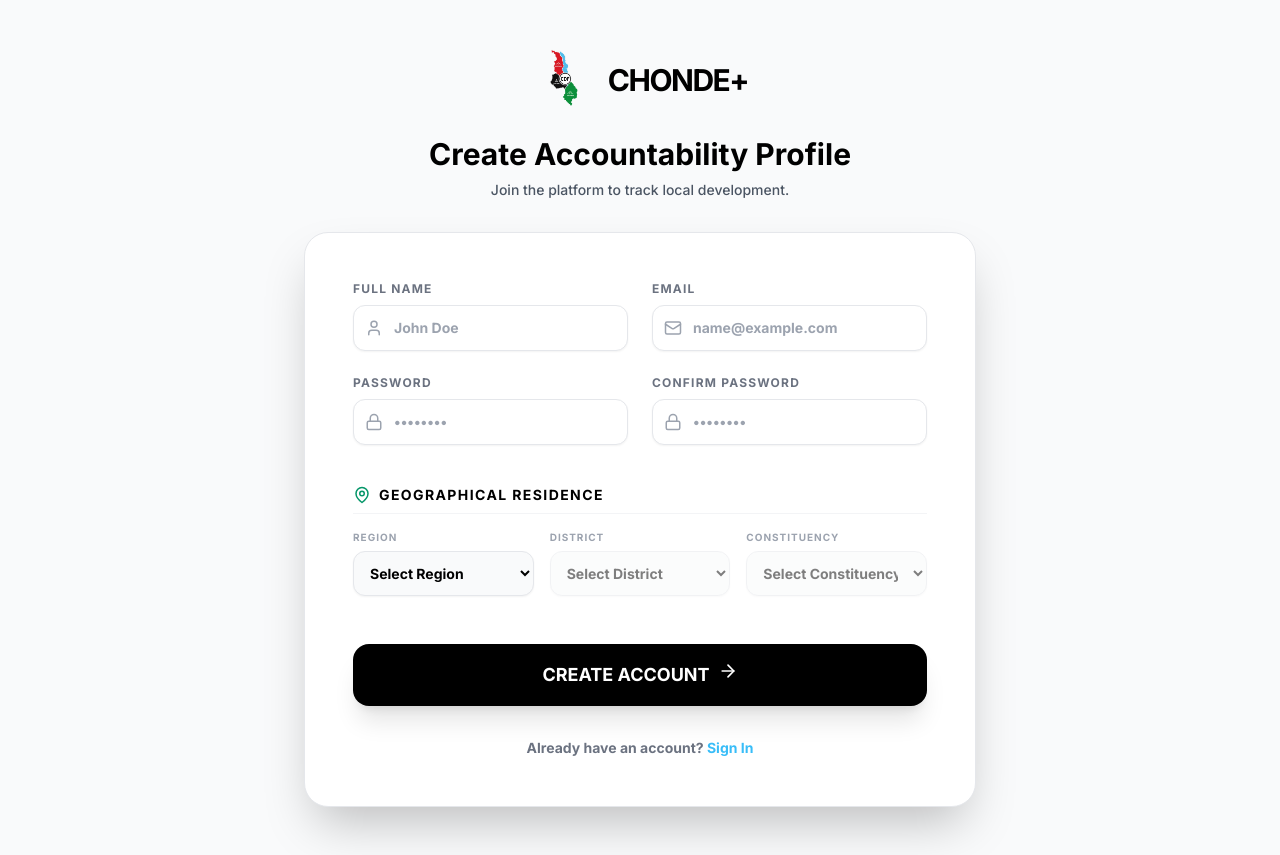
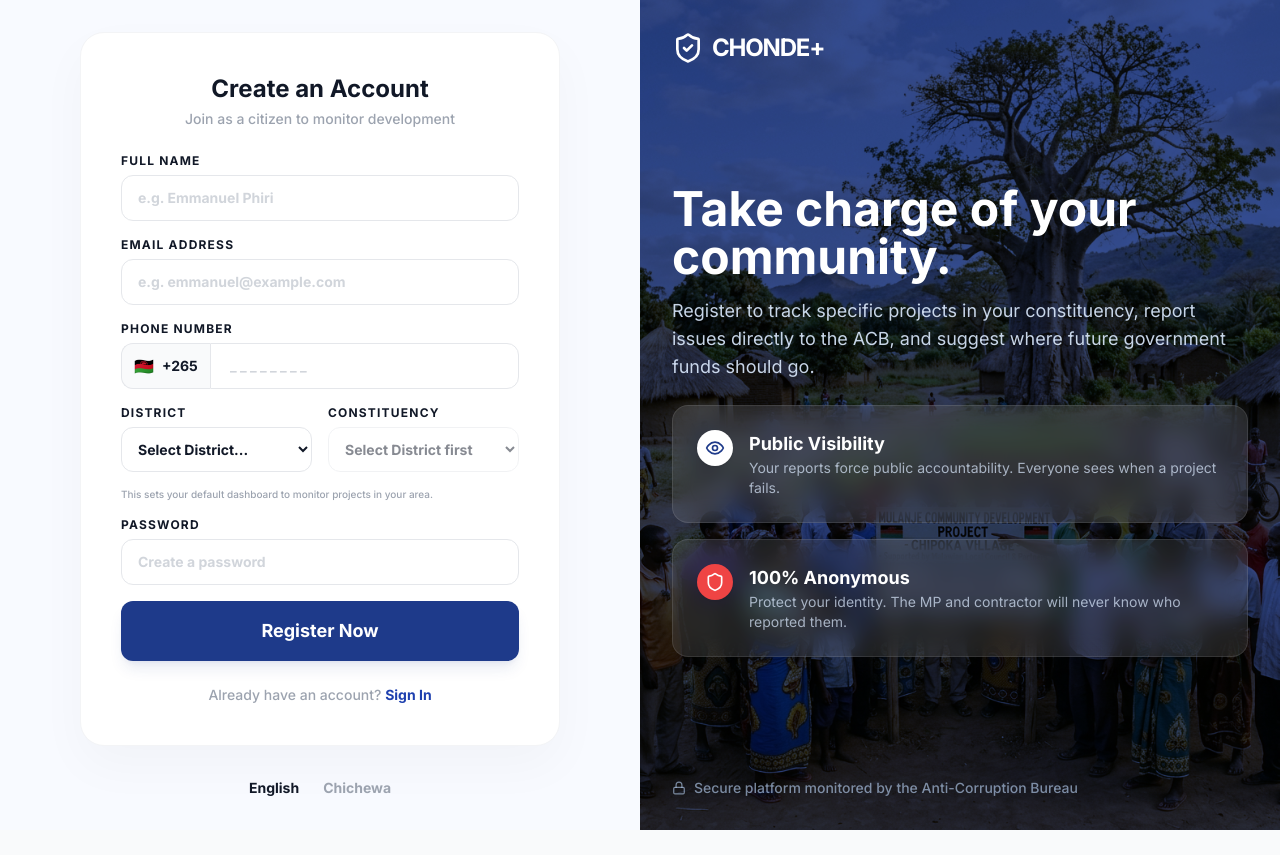
Before and after one commit to bsc-44-21/Chonde--Project, a React (Vite) app: page /signup in a window 1280 px wide. After the commit the page ends 830 px from the top, so only its background shows below. Built offline with nearby package versions, Linux system fonts and the light colour scheme; the HTML template or start-up script is replaced by a standard one.

Commit message:
Modified sign in and sign up screens

```diff
--- a/src/components/SignIn.jsx
+++ b/src/components/SignIn.jsx
@@ -198,7 +198,10 @@ const SignIn = () => {
             <div className="mt-8 text-center">
               <p className="text-sm font-medium text-gray-400">
                 Don't have an account?{' '}
-                <button className="text-blue-800 font-black hover:underline underline-offset-4">
+                <button
+                  onClick={() => navigate('/signup')}
+                  className="text-blue-800 font-black hover:underline underline-offset-4"
+                >
                   Register here
                 </button>
               </p>
--- a/src/components/SignUp.jsx
+++ b/src/components/SignUp.jsx
@@ -1,186 +1,256 @@
 import React, { useState, useEffect } from 'react';
 import { useNavigate } from 'react-router-dom';
-import { User, Mail, Lock, MapPin, Building2, ArrowRight } from 'lucide-react';
+import {
+  ShieldCheck,
+  Eye,
+  Lock,
+  ArrowRight,
+  User,
+  Phone,
+  MapPin,
+  Shield
+} from 'lucide-react';
 import { malawiData } from '../data/malawiData';
 
 const SignUp = () => {
   const navigate = useNavigate();
-  const [selectedRegion, setSelectedRegion] = useState('');
-  const [selectedDistrict, setSelectedDistrict] = useState('');
-  const [selectedConstituency, setSelectedConstituency] = useState('');
+  const [formData, setFormData] = useState({
+    fullName: '',
+    email: '',
+    phone: '',
+    district: '',
+    constituency: '',
+    password: ''
+  });
+  const [language, setLanguage] = useState('English');
+  const [allDistricts, setAllDistricts] = useState([]);
+  const [availableConstituencies, setAvailableConstituencies] = useState([]);
 
-  const [districts, setDistricts] = useState([]);
-  const [constituencies, setConstituencies] = useState([]);
+  // Flatten districts from malawiData
+  useEffect(() => {
+    const districts = [];
+    Object.values(malawiData).forEach(regionDistricts => {
+      districts.push(...Object.keys(regionDistricts));
+    });
+    setAllDistricts(districts.sort());
+  }, []);
+
+  // Update constituencies when district changes
+  useEffect(() => {
+    if (formData.district) {
+      let foundConstituencies = [];
+      Object.values(malawiData).forEach(regionDistricts => {
+        if (regionDistricts[formData.district]) {
+          foundConstituencies = regionDistricts[formData.district];
+        }
+      });
+      setAvailableConstituencies(foundConstituencies);
+    } else {
+      setAvailableConstituencies([]);
+    }
+  }, [formData.district]);
 
   const handleSubmit = (e) => {
     e.preventDefault();
-    // Simulate signup logic...
     navigate('/signin');
   };
 
-  // Handle Region Change
-  useEffect(() => {
-    if (selectedRegion) {
-      setDistricts(Object.keys(malawiData[selectedRegion]));
-      setSelectedDistrict('');
-      setConstituencies([]);
-      setSelectedConstituency('');
-    }
-  }, [selectedRegion]);
+  return (
+    <div className="min-h-screen flex font-inter overflow-hidden">
+      {/* Left Side - Sign Up Section (NOW ON THE LEFT) */}
+      <div className="w-full lg:w-1/2 bg-[#f8faff] flex flex-col items-center justify-center p-4 sm:p-8 relative">
+        <div className="w-full max-w-[480px]">
+          <div className="bg-white rounded-3xl shadow-[0_20px_50px_rgba(0,0,0,0.03)] p-6 sm:p-10 border border-gray-100">
+            <div className="text-center mb-6">
+              <h2 className="text-2xl font-black text-gray-900 mb-1">Create an Account</h2>
+              <p className="text-sm text-gray-400 font-medium">Join as a citizen to monitor development</p>
+            </div>
 
-  // Handle District Change
-  useEffect(() => {
-    if (selectedRegion && selectedDistrict) {
-      setConstituencies(malawiData[selectedRegion][selectedDistrict]);
-      setSelectedConstituency('');
-    }
-  }, [selectedRegion, selectedDistrict]);
+            <form onSubmit={handleSubmit} className="space-y-4">
+              {/* Full Name */}
+              <div className="space-y-1.5">
+                <label className="block text-xs font-black text-gray-900 uppercase tracking-widest">Full Name</label>
+                <input
+                  type="text"
+                  required
+                  className="w-full bg-white border border-gray-200 rounded-xl py-3 px-4 text-gray-900 placeholder-gray-300 focus:outline-none focus:ring-2 focus:ring-blue-600/20 focus:border-blue-600 transition-all font-bold text-sm"
+                  placeholder="e.g. Emmanuel Phiri"
+                  value={formData.fullName}
+                  onChange={(e) => setFormData({...formData, fullName: e.target.value})}
+                />
+              </div>
 
-  return (
-    <div className="min-h-screen bg-neutral-bg flex flex-col justify-center py-12 sm:px-6 lg:px-8">
-      <div className="sm:mx-auto sm:w-full sm:max-w-md">
-        <div className="flex flex-col items-center text-center">
-          <div className="flex items-center space-x-3 mb-6">
-            <div className="w-16 h-16 flex items-center justify-center overflow-hidden">
-              <img src="/logo.png" alt="Chonde+ Logo" className="w-full h-full object-contain" />
+              {/* Email Address */}
+              <div className="space-y-1.5">
+                <label className="block text-xs font-black text-gray-900 uppercase tracking-widest">Email Address</label>
+                <input
+                  type="email"
+                  required
+                  className="w-full bg-white border border-gray-200 rounded-xl py-3 px-4 text-gray-900 placeholder-gray-300 focus:outline-none focus:ring-2 focus:ring-blue-600/20 focus:border-blue-600 transition-all font-bold text-sm"
+                  placeholder="e.g. emmanuel@example.com"
+                  value={formData.email}
+                  onChange={(e) => setFormData({...formData, email: e.target.value})}
+                />
               </div>
-            <span className="font-black text-3xl tracking-tighter text-black uppercase">CHONDE+</span>
+
+              {/* Phone Number */}
+              <div className="space-y-1.5">
+                <label className="block text-xs font-black text-gray-900 uppercase tracking-widest">Phone Number</label>
+                <div className="flex">
+                  <div className="bg-gray-50 border border-gray-200 border-r-0 rounded-l-xl px-3 flex items-center space-x-2 text-sm font-bold text-gray-900">
+                    <span className="text-base">🇲🇼</span>
+                    <span>+265</span>
                   </div>
-          <h2 className="text-3xl font-black text-black">Create Accountability Profile</h2>
-          <p className="mt-2 text-sm text-gray-600 font-medium">
-            Join the platform to track local development.
+                  <input
+                    type="tel"
+                    required
+                    className="w-full bg-white border border-gray-200 rounded-r-xl py-3 px-4 text-gray-900 placeholder-gray-300 focus:outline-none focus:ring-2 focus:ring-blue-600/20 focus:border-blue-600 transition-all font-bold text-sm"
+                    placeholder=" _ _ _ _ _ _ _ _"
+                    maxLength={9}
+                    value={formData.phone}
+                    onChange={(e) => setFormData({...formData, phone: e.target.value.replace(/\D/g, '')})}
+                  />
+                </div>
+              </div>
+
+              {/* District & Constituency */}
+              <div className="grid grid-cols-2 gap-4">
+                <div className="space-y-1.5">
+                  <label className="block text-xs font-black text-gray-900 uppercase tracking-widest">District</label>
+                  <select
+                    required
+                    className="w-full bg-white border border-gray-200 rounded-xl py-3 px-3 text-gray-900 focus:outline-none focus:ring-2 focus:ring-blue-600/20 focus:border-blue-600 transition-all font-bold text-sm cursor-pointer"
+                    value={formData.district}
+                    onChange={(e) => setFormData({...formData, district: e.target.value, constituency: ''})}
+                  >
+                    <option value="">Select District...</option>
+                    {allDistricts.map(d => <option key={d} value={d}>{d}</option>)}
+                  </select>
+                </div>
+                <div className="space-y-1.5">
+                  <label className="block text-xs font-black text-gray-900 uppercase tracking-widest">Constituency</label>
+                  <select
+                    required
+                    disabled={!formData.district}
+                    className="w-full bg-white border border-gray-200 rounded-xl py-3 px-3 text-gray-900 focus:outline-none focus:ring-2 focus:ring-blue-600/20 focus:border-blue-600 transition-all font-bold text-sm disabled:opacity-50 cursor-pointer"
+                    value={formData.constituency}
+                    onChange={(e) => setFormData({...formData, constituency: e.target.value})}
+                  >
+                    <option value="">{formData.district ? "Select Constituency..." : "Select District first"}</option>
+                    {availableConstituencies.map(c => <option key={c} value={c}>{c}</option>)}
+                  </select>
+                </div>
+              </div>
+              <p className="text-[10px] text-gray-400 font-medium leading-tight">This sets your default dashboard to monitor projects in your area.</p>
+
+              {/* Password */}
+              <div className="space-y-1.5">
+                <label className="block text-xs font-black text-gray-900 uppercase tracking-widest">Password</label>
+                <input
+                  type="password"
+                  required
+                  className="w-full bg-white border border-gray-200 rounded-xl py-3 px-4 text-gray-900 placeholder-gray-300 focus:outline-none focus:ring-2 focus:ring-blue-600/20 focus:border-blue-600 transition-all font-bold text-sm"
+                  placeholder="Create a password"
+                  value={formData.password}
+                  onChange={(e) => setFormData({...formData, password: e.target.value})}
+                />
+              </div>
+
+              {/* Submit Button */}
+              <button
+                type="submit"
+                className="w-full bg-[#1e3a8a] text-white py-4 rounded-xl font-black text-lg shadow-lg shadow-blue-900/10 hover:bg-blue-900 transition-all active:scale-[0.98]"
+              >
+                Register Now
+              </button>
+            </form>
+
+            <div className="mt-6 text-center">
+              <p className="text-sm font-medium text-gray-400">
+                Already have an account?{' '}
+                <button
+                  onClick={() => navigate('/signin')}
+                  className="text-blue-800 font-black hover:underline underline-offset-4"
+                >
+                  Sign In
+                </button>
               </p>
             </div>
           </div>
 
-      <div className="mt-8 sm:mx-auto sm:w-full sm:max-w-2xl">
-        <div className="bg-white py-12 px-6 shadow-2xl sm:rounded-3xl border border-neutral-border sm:px-12">
-          <form className="space-y-6" onSubmit={handleSubmit}>
-            <div className="grid grid-cols-1 md:grid-cols-2 gap-6">
-              {/* Full Name */}
-              <div>
-                <label className="block text-xs font-black text-gray-500 uppercase tracking-widest mb-2">Full Name</label>
-                <div className="relative">
-                  <div className="absolute inset-y-0 left-0 pl-3 flex items-center pointer-events-none text-gray-400">
-                    <User size={18} />
-                  </div>
-                  <input type="text" required className="appearance-none block w-full pl-10 px-3 py-3 border border-gray-200 rounded-xl shadow-sm focus:ring-2 focus:ring-primary-light focus:border-transparent sm:text-sm font-bold text-black" placeholder="John Doe" />
-                </div>
-              </div>
-
-              {/* Email */}
-              <div>
-                <label className="block text-xs font-black text-gray-500 uppercase tracking-widest mb-2">Email</label>
-                <div className="relative">
-                  <div className="absolute inset-y-0 left-0 pl-3 flex items-center pointer-events-none text-gray-400">
-                    <Mail size={18} />
-                  </div>
-                  <input type="email" required className="appearance-none block w-full pl-10 px-3 py-3 border border-gray-200 rounded-xl shadow-sm focus:ring-2 focus:ring-primary-light focus:border-transparent sm:text-sm font-bold text-black" placeholder="name@example.com" />
+          {/* Language Selector */}
+          <div className="mt-8 flex justify-center items-center space-x-6">
+            <button
+              onClick={() => setLanguage('English')}
+              className={`text-sm font-black transition-colors ${
+                language === 'English' ? 'text-gray-900' : 'text-gray-400 hover:text-gray-600'
+              }`}
+            >
+              English
+            </button>
+            <button
+              onClick={() => setLanguage('Chichewa')}
+              className={`text-sm font-black transition-colors ${
+                language === 'Chichewa' ? 'text-gray-900' : 'text-gray-400 hover:text-gray-600'
+              }`}
+            >
+              Chichewa
+            </button>
           </div>
         </div>
       </div>
 
-            <div className="grid grid-cols-1 md:grid-cols-2 gap-6">
-              {/* Password */}
+      {/* Right Side - Hero Section (NOW ON THE RIGHT) */}
+      <div className="hidden lg:flex lg:w-1/2 relative bg-blue-900">
+        <div
+          className="absolute inset-0 bg-cover bg-center"
+          style={{ backgroundImage: "url('/auth-bg.png')" }}
+        >
+          <div className="absolute inset-0 bg-[#1e3a8a]/90 mix-blend-multiply"></div>
+        </div>
+
+        <div className="relative z-10 flex flex-col justify-between p-8 w-full text-white">
+          <div className="flex items-center space-x-2">
+            <ShieldCheck size={32} className="text-white" />
+            <span className="text-2xl font-black tracking-tighter uppercase">CHONDE+</span>
+          </div>
+
+          <div className="max-w-xl">
+            <h1 className="text-4xl sm:text-5xl font-black mb-4 leading-[1.1]">
+              Take charge of your<br />
+              community.
+            </h1>
+            <p className="text-base sm:text-lg text-blue-100/90 mb-6 leading-relaxed">
+              Register to track specific projects in your constituency, report issues directly to the ACB, and suggest where future government funds should go.
+            </p>
+
+            {/* Feature Cards */}
+            <div className="space-y-4">
+              <div className="bg-white/10 backdrop-blur-md rounded-2xl p-6 border border-white/10 flex items-start space-x-4">
+                <div className="bg-white rounded-full p-2 text-blue-900 shadow-sm">
+                  <Eye size={20} />
+                </div>
                 <div>
-                <label className="block text-xs font-black text-gray-500 uppercase tracking-widest mb-2">Password</label>
-                <div className="relative">
-                  <div className="absolute inset-y-0 left-0 pl-3 flex items-center pointer-events-none text-gray-400">
-                    <Lock size={18} />
-                  </div>
-                  <input type="password" required className="appearance-none block w-full pl-10 px-3 py-3 border border-gray-200 rounded-xl shadow-sm focus:ring-2 focus:ring-primary-light focus:border-transparent sm:text-sm font-bold text-black" placeholder="••••••••" />
+                  <h3 className="font-black text-lg">Public Visibility</h3>
+                  <p className="text-sm text-blue-100/70">Your reports force public accountability. Everyone sees when a project fails.</p>
                 </div>
               </div>
 
-              {/* Confirm Password */}
+              <div className="bg-white/10 backdrop-blur-md rounded-2xl p-6 border border-white/10 flex items-start space-x-4">
+                <div className="bg-red-500 rounded-full p-2 text-white shadow-sm">
+                  <Shield size={20} />
+                </div>
                 <div>
-                <label className="block text-xs font-black text-gray-500 uppercase tracking-widest mb-2">Confirm Password</label>
-                <div className="relative">
-                  <div className="absolute inset-y-0 left-0 pl-3 flex items-center pointer-events-none text-gray-400">
-                    <Lock size={18} />
+                  <h3 className="font-black text-lg">100% Anonymous</h3>
+                  <p className="text-sm text-blue-100/70">Protect your identity. The MP and contractor will never know who reported them.</p>
                 </div>
-                  <input type="password" required className="appearance-none block w-full pl-10 px-3 py-3 border border-gray-200 rounded-xl shadow-sm focus:ring-2 focus:ring-primary-light focus:border-transparent sm:text-sm font-bold text-black" placeholder="••••••••" />
               </div>
             </div>
           </div>
 
-            {/* GEOGRAPHIC DATA */}
-            <div className="pt-4 space-y-4">
-              <div className="flex items-center gap-2 border-b border-gray-100 pb-2">
-                <MapPin size={18} className="text-status-completed" />
-                <h3 className="text-sm font-black text-black uppercase tracking-widest">Geographical Residence</h3>
-              </div>
-
-              <div className="grid grid-cols-1 md:grid-cols-3 gap-4">
-                {/* Region */}
-                <div>
-                  <label className="block text-[10px] font-black text-gray-400 uppercase tracking-widest mb-1.5">Region</label>
-                  <select
-                    value={selectedRegion}
-                    onChange={(e) => setSelectedRegion(e.target.value)}
-                    required
-                    className="block w-full px-3 py-3 border border-gray-200 rounded-xl shadow-sm focus:ring-2 focus:ring-primary-light focus:border-transparent text-sm font-bold text-black cursor-pointer bg-neutral-bg"
-                  >
-                    <option value="">Select Region</option>
-                    {Object.keys(malawiData).map(region => (
-                      <option key={region} value={region}>{region}</option>
-                    ))}
-                  </select>
-                </div>
-
-                {/* District */}
-                <div>
-                  <label className="block text-[10px] font-black text-gray-400 uppercase tracking-widest mb-1.5">District</label>
-                  <select
-                    value={selectedDistrict}
-                    onChange={(e) => setSelectedDistrict(e.target.value)}
-                    disabled={!selectedRegion}
-                    required
-                    className="block w-full px-3 py-3 border border-gray-200 rounded-xl shadow-sm focus:ring-2 focus:ring-primary-light focus:border-transparent text-sm font-bold text-black cursor-pointer bg-neutral-bg disabled:opacity-50 disabled:cursor-not-allowed"
-                  >
-                    <option value="">Select District</option>
-                    {districts.map(district => (
-                      <option key={district} value={district}>{district}</option>
-                    ))}
-                  </select>
-                </div>
-
-                {/* Constituency */}
-                <div>
-                  <label className="block text-[10px] font-black text-gray-400 uppercase tracking-widest mb-1.5">Constituency</label>
-                  <select
-                    value={selectedConstituency}
-                    onChange={(e) => setSelectedConstituency(e.target.value)}
-                    disabled={!selectedDistrict}
-                    required
-                    className="block w-full px-3 py-3 border border-gray-200 rounded-xl shadow-sm focus:ring-2 focus:ring-primary-light focus:border-transparent text-sm font-bold text-black cursor-pointer bg-neutral-bg disabled:opacity-50 disabled:cursor-not-allowed"
-                  >
-                    <option value="">Select Constituency</option>
-                    {constituencies.map(constituency => (
-                      <option key={constituency} value={constituency}>{constituency}</option>
-                    ))}
-                  </select>
-                </div>
-              </div>
-            </div>
-
-            <div className="pt-6">
-              <button
-                type="submit"
-                className="w-full flex justify-center py-4 border border-transparent rounded-2xl shadow-xl text-lg font-black text-white bg-black hover:bg-status-completed transition-all transform hover:-translate-y-1 active:scale-95"
-              >
-                CREATE ACCOUNT <ArrowRight size={20} className="ml-2" />
-              </button>
-            </div>
-          </form>
-
-          <div className="mt-8 text-center">
-            <p className="text-sm text-gray-500 font-bold">
-              Already have an account?{' '}
-              <a href="/signin" className="text-primary-light hover:text-black font-black transition-colors">
-                Sign In
-              </a>
-            </p>
+          <div className="flex items-center space-x-2 text-blue-200/60 text-sm font-medium">
+            <Lock size={14} />
+            <span>Secure platform monitored by the Anti-Corruption Bureau</span>
           </div>
         </div>
       </div>
```
Lines whose indentation alone changed are shown as unchanged.
